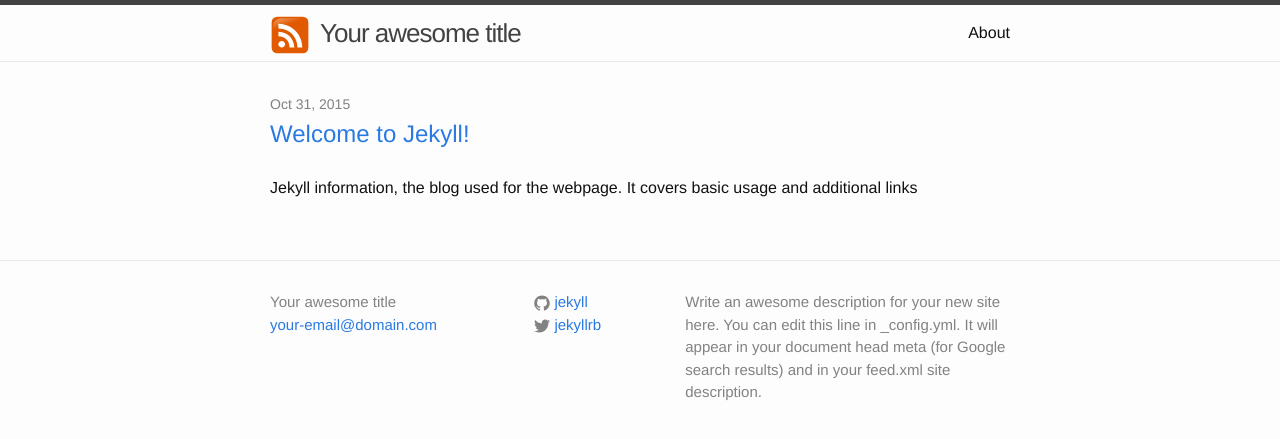
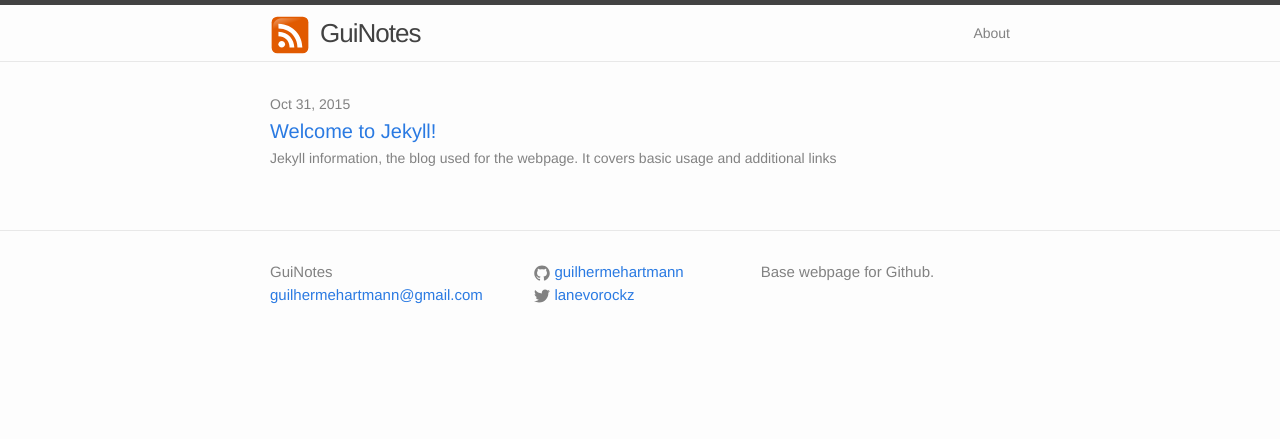
Before and after one commit to guilhermehartmann/guilhermehartmann.github.io, a Jekyll site: the page built from index.html, in a window 1280 px wide. Shown: the top 439 px of the page. Built offline with Jekyll 4.4.1, drawn with Linux system fonts in a browser that asks for light colours.

Commit message:
Basic styling

```diff
--- a/_config.yml
+++ b/_config.yml
@@ -6,16 +6,14 @@
 # 'jekyll serve'. If you change this file, please restart the server process.
 
 # Site settings
-title: Your awesome title
-email: your-email@domain.com
+title: GuiNotes
+email: guilhermehartmann@gmail.com
 description: > # this means to ignore newlines until "baseurl:"
-  Write an awesome description for your new site here. You can edit this
-  line in _config.yml. It will appear in your document head meta (for
-  Google search results) and in your feed.xml site description.
+  Base webpage for Github.
 baseurl: "" # the subpath of your site, e.g. /blog
-url: "http://yourdomain.com" # the base hostname & protocol for your site
-twitter_username: jekyllrb
-github_username:  jekyll
+url: "http://guilhermehartmann.github.io" # the base hostname & protocol for your site
+twitter_username: lanevorockz
+github_username:  guilhermehartmann
 
 # Build settings
 markdown: kramdown
--- a/_sass/_layout.scss
+++ b/_sass/_layout.scss
@@ -33,8 +33,11 @@
     }
 
     .page-link {
-        color: $text-color;
+        //color: $text-color;
         line-height: $base-line-height;
+
+        font-size: $small-font-size;
+        color: $grey-color;
 
         // Gaps between nav items, but not on the last one
         &:not(:last-child) {
@@ -132,13 +135,13 @@
 }
 
 .footer-col-2 {
-    width: -webkit-calc(20% - (#{$spacing-unit} / 2));
-    width:         calc(20% - (#{$spacing-unit} / 2));
+    width: -webkit-calc(30% - (#{$spacing-unit} / 2));
+    width:         calc(30% - (#{$spacing-unit} / 2));
 }
 
 .footer-col-3 {
-    width: -webkit-calc(45% - (#{$spacing-unit} / 2));
-    width:         calc(45% - (#{$spacing-unit} / 2));
+    width: -webkit-calc(35% - (#{$spacing-unit} / 2));
+    width:         calc(35% - (#{$spacing-unit} / 2));
 }
 
 @include media-query($on-laptop) {
@@ -191,7 +194,7 @@
 
 .post-link {
     display: block;
-    font-size: 24px;
+    font-size: 20px;
 }
 
 
--- a/index.html
+++ b/index.html
@@ -9,8 +9,8 @@ layout: default
       <li>
         <span class="post-meta">{{ post.date | date: "%b %-d, %Y" }}</span>
         <a class="post-link" href="{{ post.url | prepend: site.baseurl }}">{{ post.title }}</a>
-        <br>
-        {{ post.excerpt }}
+        <span class="post-meta">{{ post.excerpt }}</span>
+
       </li>
     {% endfor %}
   </ul>
```
